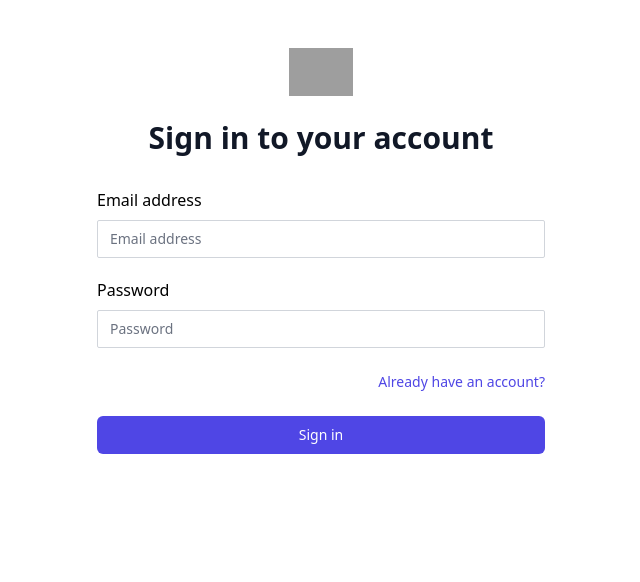
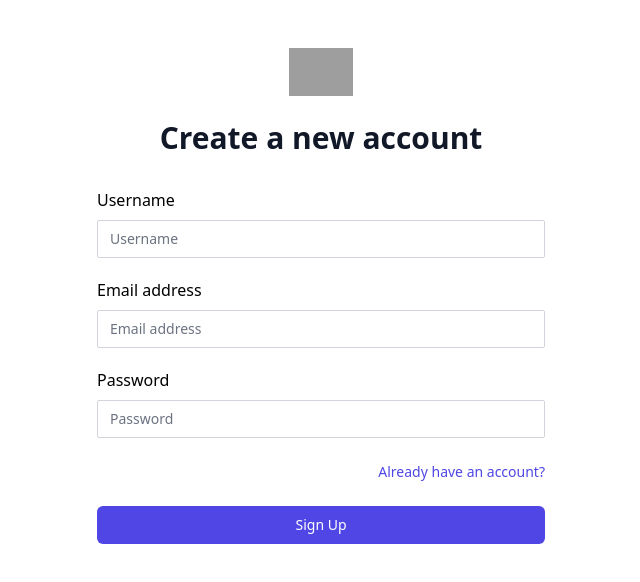
Before and after one commit to samuelkurdz/bike-rental, a React (Vite) app: page /signup in a window 1280 px wide. Shown: the top 582 px of the page, without its empty margins (319-959 px from the left). Built offline with nearby package versions, Linux system fonts and the light colour scheme; grey boxes are pictures that could not be loaded.

Commit message:
user signup form

```diff
--- a/src/interfaces/user.ts
+++ b/src/interfaces/user.ts
@@ -2,3 +2,8 @@ export interface LoginUserPayload {
   email: string;
   password: string;
 }
+export interface CreateUserPayload {
+  email: string;
+  username: string;
+  password: string;
+}
--- a/src/pages/signup.tsx
+++ b/src/pages/signup.tsx
@@ -1,44 +1,63 @@
+import { ChangeEventHandler, FormEventHandler, useState } from "react";
 import { Link } from "react-router-dom";
+import { CreateUserPayload } from '../interfaces/user';
 
-function SignUp() {
+
+function SignupForm() {
+  const [newUser, SetNewUser] = useState<CreateUserPayload>({username: '', email: '', password: ''});
+
+  const handleLoginFormChange: ChangeEventHandler<HTMLInputElement> = (event) => {
+    SetNewUser({...newUser, [event.target.name]: event.target.value});
+  }
+
+  const handleLoginFormSubmit: FormEventHandler<HTMLFormElement> = (event) => {
+    event.preventDefault();
+    console.log(newUser);
+  }
+
   return (
-    <>
-      <div className="min-h-full flex items-center justify-center py-12 px-4 sm:px-6 lg:px-8">
-        <div className="max-w-md w-full space-y-8">
+    <form className="mt-8 space-y-6" onSubmit={handleLoginFormSubmit}>
+      <div className="space-y-5">
         <div>
-            <img
-              className="mx-auto h-12 w-auto"
-              src="https://tailwindui.com/img/logos/workflow-mark-indigo-600.svg"
-              alt="Workflow"
+          <label htmlFor="username">Username</label>
+          <input
+            required
+            name="username"
+            type="text"
+            id="username"
+            autoComplete="username"
+            placeholder="Username"
+            value={newUser.username}
+            onChange={handleLoginFormChange}
+            className="appearance-none rounded-sm relative block w-full mt-2 px-3 py-2 border border-gray-300 placeholder-gray-500 text-gray-900 focus:outline-none focus:ring-indigo-500 focus:border-indigo-500 focus:z-10 sm:text-sm"
           />
-            <h2 className="mt-6 text-center text-3xl font-extrabold text-gray-900">
-              Sign in to your account
-            </h2>
         </div>
-          <form className="mt-8 space-y-6">
-            <div className="space-y-5">
         <div>
           <label htmlFor="email-address">Email address</label>
           <input
-                  id="email-address"
+            required
             name="email"
             type="email"
-                  // autoComplete="email"
-                  required
+            id="email-address"
+            autoComplete="email"
+            placeholder="Email address"
+            value={newUser.email}
+            onChange={handleLoginFormChange}
             className="appearance-none rounded-sm relative block w-full mt-2 px-3 py-2 border border-gray-300 placeholder-gray-500 text-gray-900 focus:outline-none focus:ring-indigo-500 focus:border-indigo-500 focus:z-10 sm:text-sm"
-                  placeholder="Email address"
           />
         </div>
         <div>
           <label htmlFor="password">Password</label>
           <input
+            required
             id="password"
             name="password"
             type="password"
-                  // autoComplete="current-password"
-                  required
+            placeholder="Password"
+            autoComplete="current-password"
+            value={newUser.password}
+            onChange={handleLoginFormChange}
             className="appearance-none rounded-sm relative block w-full mt-2 px-3 py-2 border border-gray-300 placeholder-gray-500 text-gray-900 focus:outline-none focus:ring-indigo-500 focus:border-indigo-500 focus:z-10 sm:text-sm"
-                  placeholder="Password"
           />
         </div>
       </div>
@@ -62,10 +81,29 @@ function SignUp() {
           className="group relative w-full flex justify-center py-2 px-4 border border-transparent text-sm font-medium rounded-md text-white bg-indigo-600 hover:bg-indigo-700 focus:outline-none focus:ring-2 focus:ring-offset-2 focus:ring-indigo-500"
         >
           <span className="absolute left-0 inset-y-0 flex items-center pl-3"></span>
-                Sign in
+          Sign Up
         </button>
       </div>
     </form>
+  );
+}
+
+function SignUp() {
+  return (
+    <>
+      <div className="min-h-full flex items-center justify-center py-12 px-4 sm:px-6 lg:px-8">
+        <div className="max-w-md w-full space-y-8">
+          <div>
+            <img
+              className="mx-auto h-12 w-auto"
+              src="https://tailwindui.com/img/logos/workflow-mark-indigo-600.svg"
+              alt="Workflow"
+            />
+            <h2 className="mt-6 text-center text-3xl font-extrabold text-gray-900">
+              Create a new account
+            </h2>
+          </div>
+          <SignupForm />
         </div>
       </div>
     </>
```
Lines whose indentation alone changed are shown as unchanged.
